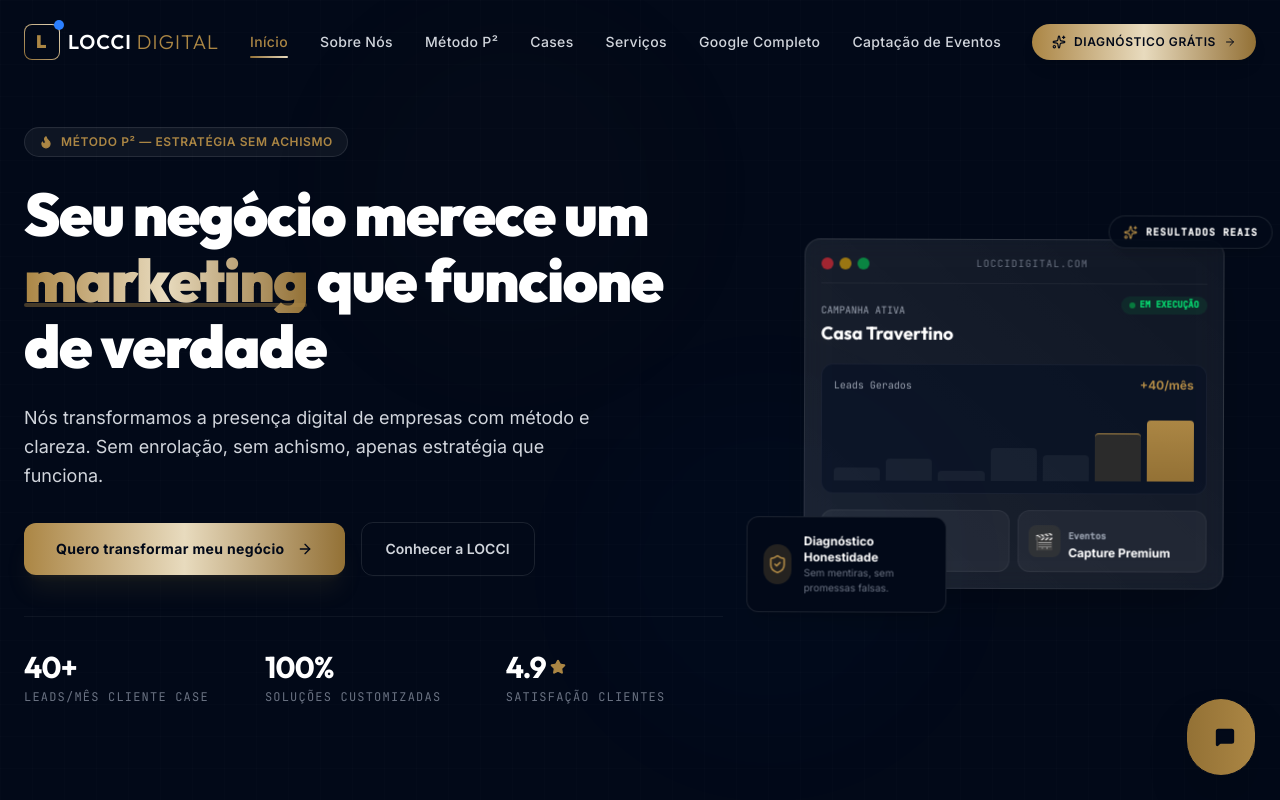
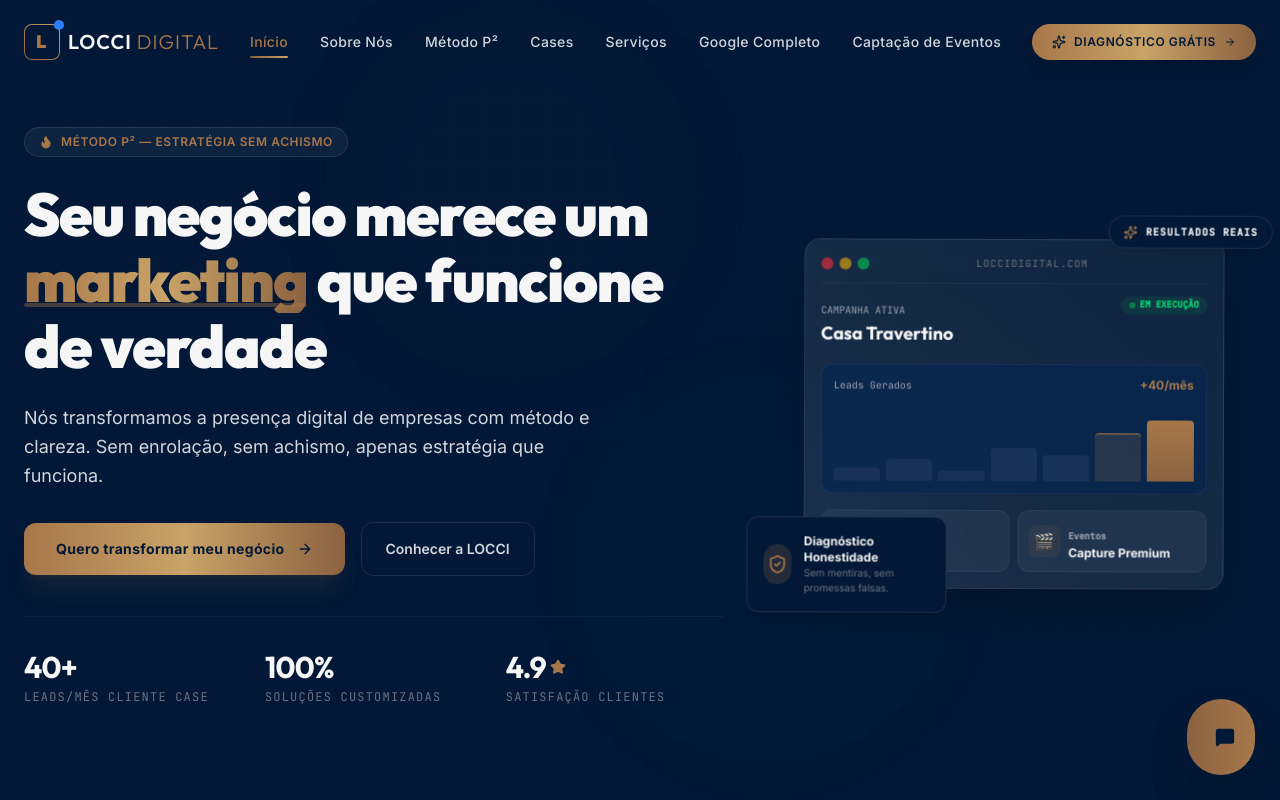
Before and after one commit to loccidigital/Site-LOCCI, a React (Vite) app: page / in a window 1280 px wide. Shown: the top 800 px of the page. Built offline with nearby package versions, Linux system fonts and the light colour scheme.

Commit message:
Update index.css

```diff
--- a/src/index.css
+++ b/src/index.css
@@ -6,14 +6,18 @@
   --font-display: "Outfit", sans-serif;
   --font-mono: "JetBrains Mono", ui-monospace, SFMono-Regular, monospace;
 
-  --color-gold-50: #fbf9f5;
-  --color-gold-100: #f5eedc;
-  --color-gold-200: #e8dbbe;
-  --color-gold-500: #ab8644;
-  --color-gold-600: #937135;
-  --color-gold-700: #7a5d28;
-  --color-navy-900: #050f24;
-  --color-navy-950: #020918;
+  /* Paleta LOCCI */
+  --color-white: #F6F6F6;
+
+  --color-gold-50: #F6F6F6;
+  --color-gold-100: #D9D9D9;
+  --color-gold-200: #C9A368;
+  --color-gold-500: #A7774A;
+  --color-gold-600: #8B6240;
+  --color-gold-700: #7a5228;
+
+  --color-navy-900: #032650;
+  --color-navy-950: #021836;
 
   --animate-fade-in-up: fade-in-up 0.8s cubic-bezier(0.16, 1, 0.3, 1) both;
   --animate-float: float 6s ease-in-out infinite;
@@ -64,7 +68,7 @@ html {
   width: 8px;
 }
 ::-webkit-scrollbar-track {
-  background: #020918;
+  background: #021836;
 }
 ::-webkit-scrollbar-thumb {
   background: #2a3a5a;
```
